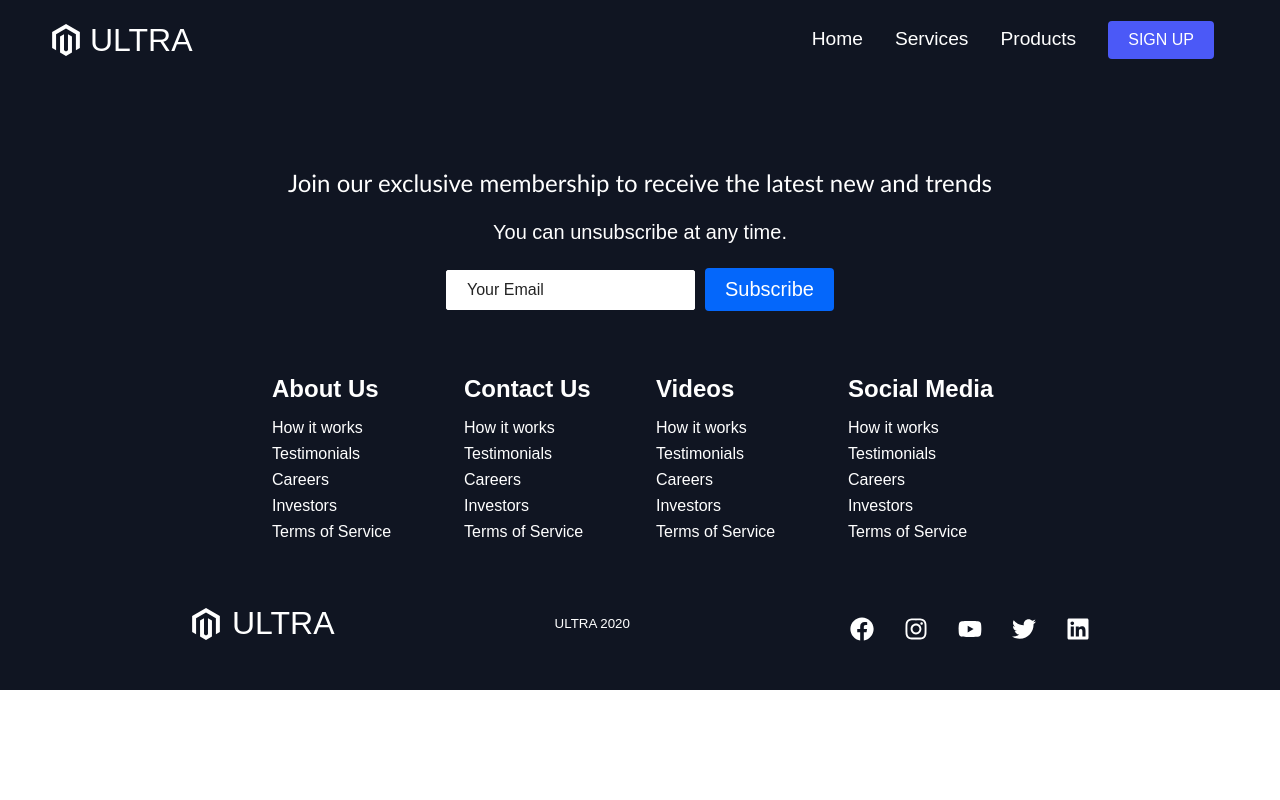
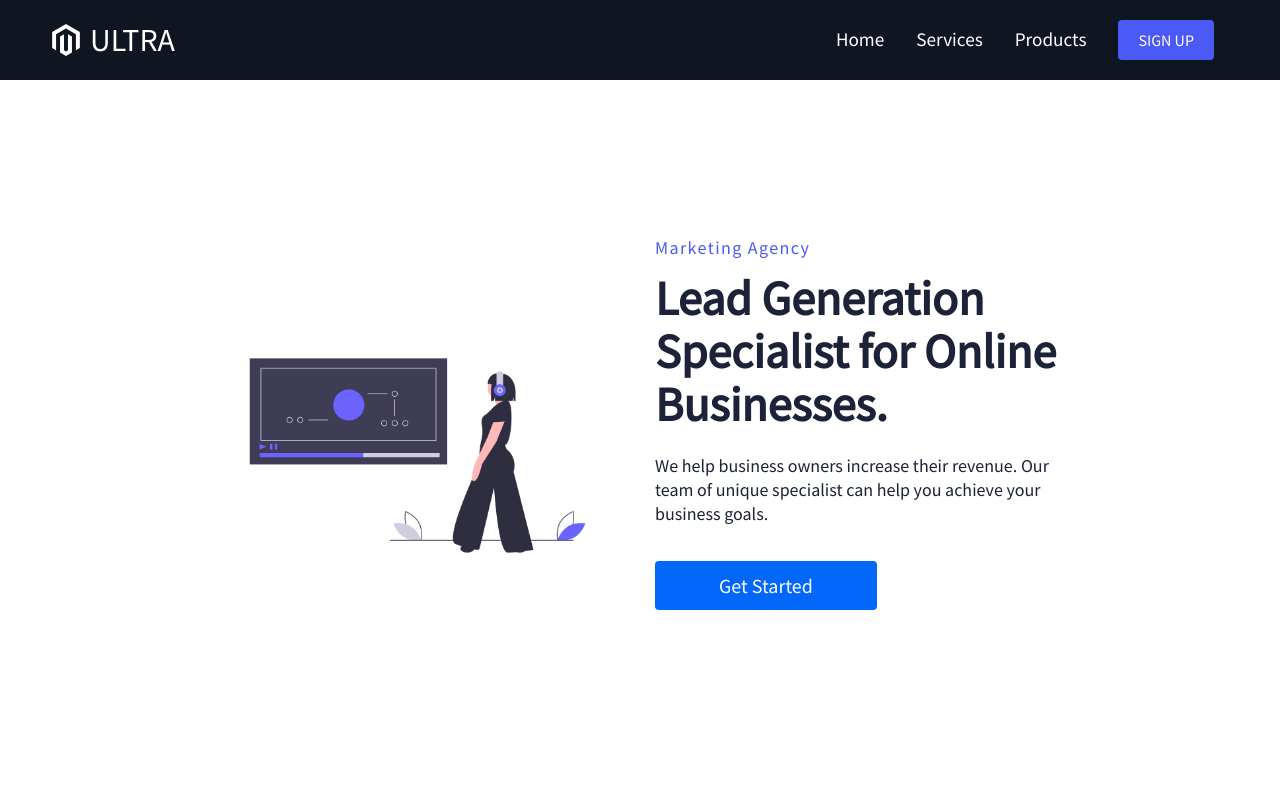
Before and after one commit to Quackenstien/styled-components, a React (Create React App) app: page /services in a window 1280 px wide. Shown: the top 800 px of the page. Built offline with nearby package versions, Linux system fonts and the light colour scheme.

Commit message:
feat: scroll to top added and links

```diff
--- a/public/index.html
+++ b/public/index.html
@@ -10,6 +10,10 @@
       content="Web site created using create-react-app"
     />
     <link rel="apple-touch-icon" href="%PUBLIC_URL%/logo192.png" />
+    <link
+      href="http://fonts.googleapis.com/css2?family=Source+Sans+pro&display=swap"
+      rel="stylesheet"
+    />
     <!--
       manifest.json provides metadata used when your web app is installed on a
       user's mobile device or desktop. See https://developers.google.com/web/fundamentals/web-app-manifest/
--- a/src/App.js
+++ b/src/App.js
@@ -2,15 +2,23 @@
 import GlobalStyle from "./globalStyles";
 import { Navbar, Footer } from "./components";
 import Home from "./pages/HomePage/Home";
+import Services from "./pages/Services/Services";
+import Products from "./pages/Products/Products";
+import SignUp from "./pages/SignUp/SignUp";
 import { BrowserRouter as Router, Switch, Route } from "react-router-dom";
+import ScrollToTop from "./components/ScrollToTop";
 
 function App() {
   return (
     <Router>
       <GlobalStyle />
+      <ScrollToTop />
       <Navbar />
       <Switch>
         <Route path="/" exact component={Home} />
+        <Route path="/services" exact component={Services} />
+        <Route path="/products" exact component={Products} />
+        <Route path="/sign-up" exact component={SignUp} />
       </Switch>
       <Footer />
     </Router>
--- a/src/components/Navbar/Navbar.js
+++ b/src/components/Navbar/Navbar.js
@@ -18,6 +18,7 @@
 const Navbar = () => {
   const [click, setClick] = useState(false);
   const [button, setButton] = useState(true);
+  const closeMobileMenu = () => setClick(false);
 
   const handleClick = () => setClick(!click);
   const showButton = () => {
@@ -39,7 +40,7 @@
       <IconContext.Provider value={{ color: "#fff" }}>
         <Nav>
           <NavbarContainer>
-            <NavLogo to="/">
+            <NavLogo to="/" onClick={closeMobileMenu}>
               <NavIcon />
               ULTRA
             </NavLogo>
--- /dev/null
+++ b/src/components/ScrollToTop.js
@@ -0,0 +1,10 @@
+import { useEffect } from "react";
+import { useLocation } from "react-router-dom";
+
+export default function ScrollToTop() {
+  const { pathname } = useLocation();
+  useEffect(() => {
+    window.scrollTo(0, 0);
+  }, [pathname]);
+  return null;
+}
--- /dev/null
+++ b/src/pages/Products/Data.js
@@ -0,0 +1,67 @@
+export const homeObjOne = {
+  primary: true,
+  lightBg: false,
+  imgStart: "",
+  lightTopLine: true,
+  lightTextDesc: true,
+  lightText: true,
+  buttonLabel: "Get Started",
+  description:
+    "We help business owners increase their revenue. Our team of unique specialist can help you achieve your business goals.",
+  headline: "Lead Generation Specialist for Online Businesses.",
+  topLine: "Marketing Agency",
+  img: require("../../images/codeimg1.png"),
+  alt: "Image",
+  start: "",
+};
+
+export const homeObjTwo = {
+  primary: false,
+  lightBg: true,
+  imgStart: "start",
+  lightTopLine: false,
+  lightTextDesc: false,
+  lightText: false,
+  buttonLabel: "Get Started",
+  description:
+    "We help business owners increase their revenue. Our team of unique specialist can help you achieve your business goals.",
+  headline: "Lead Generation Specialist for Online Businesses.",
+  topLine: "Marketing Agency",
+  img: require("../../images/codeimg2.png"),
+  alt: "Image",
+  start: "true",
+};
+
+export const homeObjThree = {
+  primary: true,
+  lightBg: false,
+  imgStart: "",
+  lightTopLine: true,
+  lightTextDesc: true,
+  lightText: true,
+  buttonLabel: "Get Started",
+  description:
+    "We help business owners increase their revenue. Our team of unique specialist can help you achieve your business goals.",
+  headline: "Lead Generation Specialist for Online Businesses.",
+  topLine: "Marketing Agency",
+  img: require("../../images/codeimg3.png"),
+  alt: "Image",
+  start: "",
+};
+
+export const homeObjFour = {
+  primary: false,
+  lightBg: true,
+  imgStart: "start",
+  lightTopLine: false,
+  lightTextDesc: false,
+  lightText: false,
+  buttonLabel: "Get Started",
+  description:
+    "We help business owners increase their revenue. Our team of unique specialist can help you achieve your business goals.",
+  headline: "Lead Generation Specialist for Online Businesses.",
+  topLine: "Marketing Agency",
+  img: require("../../images/codeimg4.png"),
+  alt: "Image",
+  start: "true",
+};
--- /dev/null
+++ b/src/pages/Products/Products.js
@@ -0,0 +1,15 @@
+import React from "react";
+import { homeObjTwo, homeObjThree, homeObjFour } from "./Data";
+import { InfoSection } from "../../components";
+
+const Home = () => {
+  return (
+    <>
+      <InfoSection {...homeObjTwo} />
+      <InfoSection {...homeObjThree} />
+      <InfoSection {...homeObjFour} />
+    </>
+  );
+};
+
+export default Home;
--- /dev/null
+++ b/src/pages/Services/Data.js
@@ -0,0 +1,67 @@
+export const homeObjOne = {
+  primary: true,
+  lightBg: false,
+  imgStart: "",
+  lightTopLine: true,
+  lightTextDesc: true,
+  lightText: true,
+  buttonLabel: "Get Started",
+  description:
+    "We help business owners increase their revenue. Our team of unique specialist can help you achieve your business goals.",
+  headline: "Lead Generation Specialist for Online Businesses.",
+  topLine: "Marketing Agency",
+  img: require("../../images/codeimg1.png"),
+  alt: "Image",
+  start: "",
+};
+
+export const homeObjTwo = {
+  primary: false,
+  lightBg: true,
+  imgStart: "start",
+  lightTopLine: false,
+  lightTextDesc: false,
+  lightText: false,
+  buttonLabel: "Get Started",
+  description:
+    "We help business owners increase their revenue. Our team of unique specialist can help you achieve your business goals.",
+  headline: "Lead Generation Specialist for Online Businesses.",
+  topLine: "Marketing Agency",
+  img: require("../../images/codeimg2.png"),
+  alt: "Image",
+  start: "true",
+};
+
+export const homeObjThree = {
+  primary: true,
+  lightBg: false,
+  imgStart: "",
+  lightTopLine: true,
+  lightTextDesc: true,
+  lightText: true,
+  buttonLabel: "Get Started",
+  description:
+    "We help business owners increase their revenue. Our team of unique specialist can help you achieve your business goals.",
+  headline: "Lead Generation Specialist for Online Businesses.",
+  topLine: "Marketing Agency",
+  img: require("../../images/codeimg3.png"),
+  alt: "Image",
+  start: "",
+};
+
+export const homeObjFour = {
+  primary: false,
+  lightBg: true,
+  imgStart: "start",
+  lightTopLine: false,
+  lightTextDesc: false,
+  lightText: false,
+  buttonLabel: "Get Started",
+  description:
+    "We help business owners increase their revenue. Our team of unique specialist can help you achieve your business goals.",
+  headline: "Lead Generation Specialist for Online Businesses.",
+  topLine: "Marketing Agency",
+  img: require("../../images/codeimg4.png"),
+  alt: "Image",
+  start: "true",
+};
--- /dev/null
+++ b/src/pages/Services/Services.js
@@ -0,0 +1,13 @@
+import React from "react";
+import { homeObjFour } from "./Data";
+import { InfoSection } from "../../components";
+
+const Home = () => {
+  return (
+    <>
+      <InfoSection {...homeObjFour} />
+    </>
+  );
+};
+
+export default Home;
--- /dev/null
+++ b/src/pages/SignUp/Data.js
@@ -0,0 +1,67 @@
+export const homeObjOne = {
+  primary: true,
+  lightBg: false,
+  imgStart: "",
+  lightTopLine: true,
+  lightTextDesc: true,
+  lightText: true,
+  buttonLabel: "Get Started",
+  description:
+    "We help business owners increase their revenue. Our team of unique specialist can help you achieve your business goals.",
+  headline: "Lead Generation Specialist for Online Businesses.",
+  topLine: "Marketing Agency",
+  img: require("../../images/codeimg1.png"),
+  alt: "Image",
+  start: "",
+};
+
+export const homeObjTwo = {
+  primary: false,
+  lightBg: true,
+  imgStart: "start",
+  lightTopLine: false,
+  lightTextDesc: false,
+  lightText: false,
+  buttonLabel: "Get Started",
+  description:
+    "We help business owners increase their revenue. Our team of unique specialist can help you achieve your business goals.",
+  headline: "Lead Generation Specialist for Online Businesses.",
+  topLine: "Marketing Agency",
+  img: require("../../images/codeimg2.png"),
+  alt: "Image",
+  start: "true",
+};
+
+export const homeObjThree = {
+  primary: true,
+  lightBg: false,
+  imgStart: "",
+  lightTopLine: true,
+  lightTextDesc: true,
+  lightText: true,
+  buttonLabel: "Get Started",
+  description:
+    "We help business owners increase their revenue. Our team of unique specialist can help you achieve your business goals.",
+  headline: "Lead Generation Specialist for Online Businesses.",
+  topLine: "Marketing Agency",
+  img: require("../../images/codeimg3.png"),
+  alt: "Image",
+  start: "",
+};
+
+export const homeObjFour = {
+  primary: false,
+  lightBg: true,
+  imgStart: "start",
+  lightTopLine: false,
+  lightTextDesc: false,
+  lightText: false,
+  buttonLabel: "Get Started",
+  description:
+    "We help business owners increase their revenue. Our team of unique specialist can help you achieve your business goals.",
+  headline: "Lead Generation Specialist for Online Businesses.",
+  topLine: "Marketing Agency",
+  img: require("../../images/codeimg4.png"),
+  alt: "Image",
+  start: "true",
+};
--- /dev/null
+++ b/src/pages/SignUp/SignUp.js
@@ -0,0 +1,13 @@
+import React from "react";
+import { homeObjThree } from "./Data";
+import { InfoSection } from "../../components";
+
+const Home = () => {
+  return (
+    <>
+      <InfoSection {...homeObjThree} />
+    </>
+  );
+};
+
+export default Home;
```
